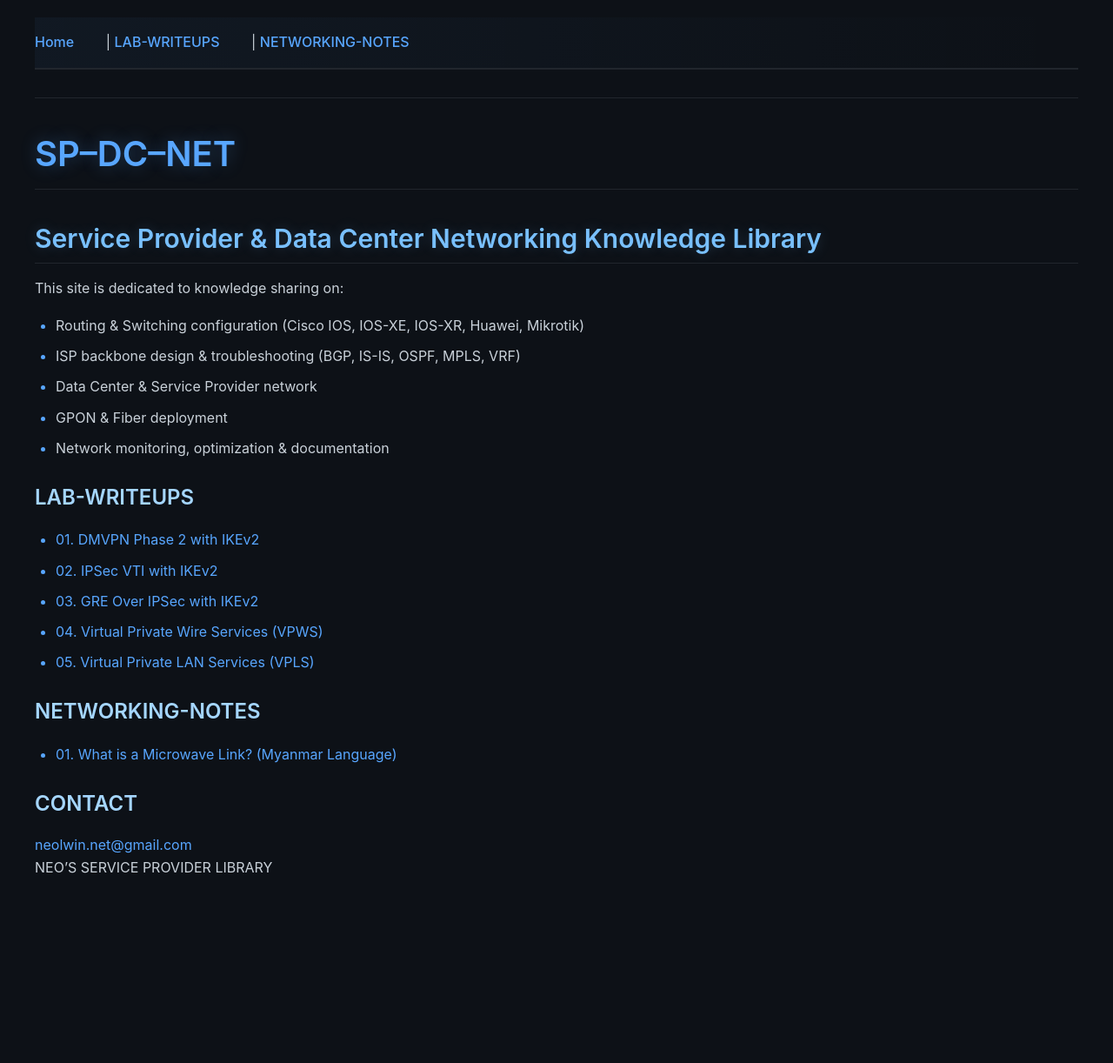
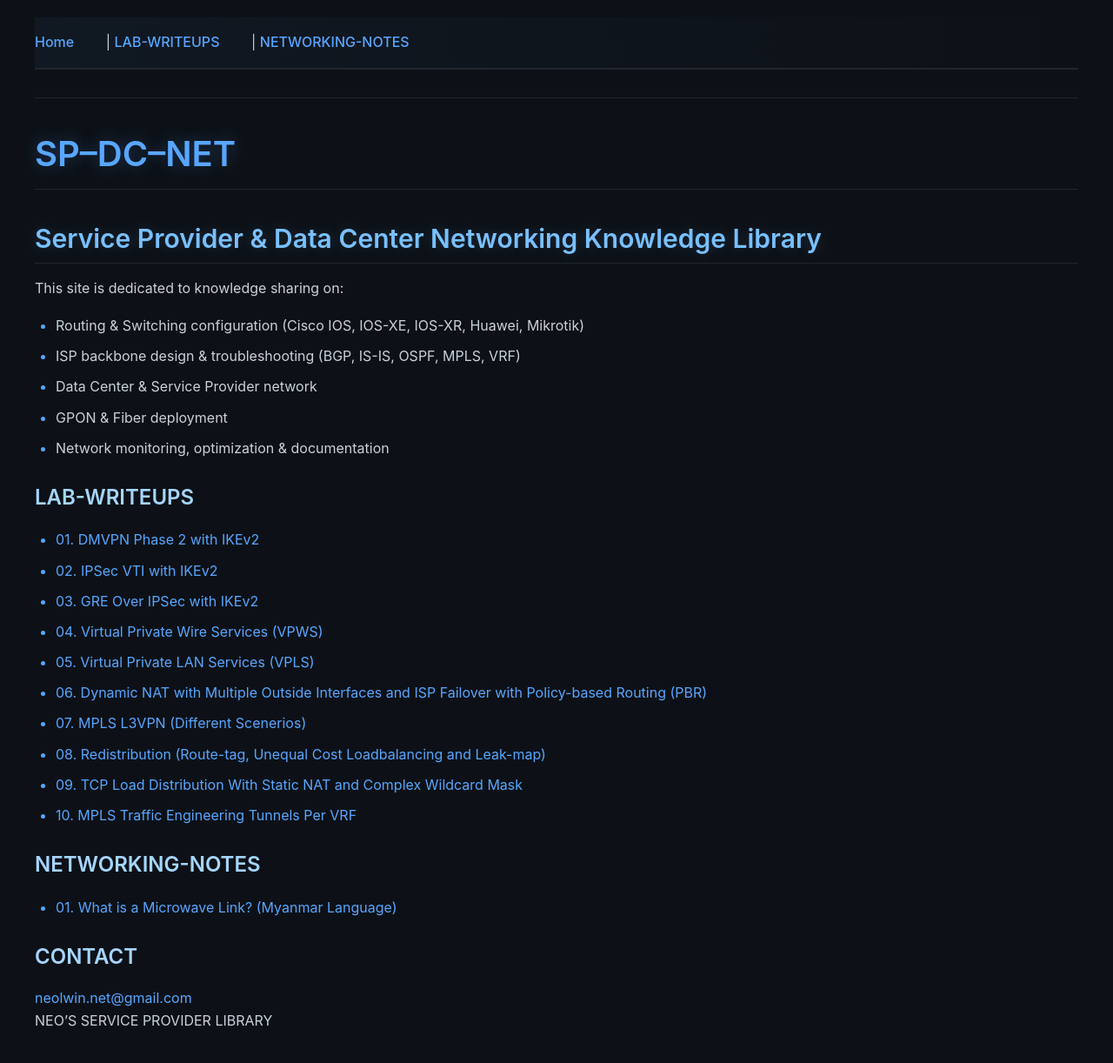
Before and after one commit to neolwin-net/sp-dc-net, a Jekyll site: the page built from index.md, in a window 1280 px wide. Shown: the whole page at 87% size. Built offline with Jekyll 4.4.1, drawn with Linux system fonts in a browser that asks for light colours; before the commit the page ends 1046 px from its top, so only the background shows below that.

Commit message:
Update index.md

```diff
--- a/index.md
+++ b/index.md
@@ -23,6 +23,11 @@ This site is dedicated to knowledge sharing on:
 - [03. GRE Over IPSec with IKEv2](pdf/lab_writeups/gre_over_ipsec_with_ikev2.pdf)
 - [04. Virtual Private Wire Services (VPWS)](pdf/lab_writeups/vpws.pdf)
 - [05. Virtual Private LAN Services (VPLS)](pdf/lab_writeups/vpls00.pdf)
+- [06. Dynamic NAT with Multiple Outside Interfaces and ISP Failover with Policy-based Routing (PBR)](pdf/lab_writeups/dnat_isp_failover_pbr.pdf)
+- [07. MPLS L3VPN (Different Scenerios)](pdf/lab_writeups/mpls_l3vpn.pdf)
+- [08. Redistribution (Route-tag, Unequal Cost Loadbalancing and Leak-map)](pdf/lab_writeups/redisribution_route_tag_UECLB_leak-map.pdf)
+- [09. TCP Load Distribution With Static NAT and Complex Wildcard Mask](pdf/lab_writeups/tcp_load_distrubution_and_wildcard_mask.pdf)
+- [10. MPLS Traffic Engineering Tunnels Per VRF](pdf/lab_writeups/te_tunnel_per_vrf.pdf)
 
 ### NETWORKING-NOTES
 - [01. What is a Microwave Link? (Myanmar Language)](pdf/note_mm/microwave_link.pdf)
```
